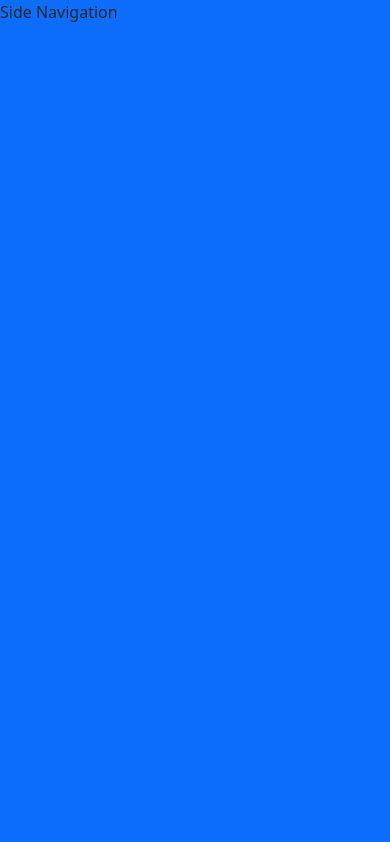
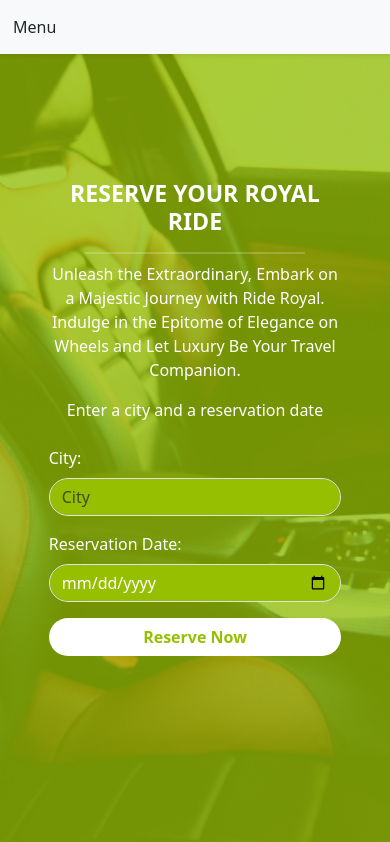
Before and after one commit to bernabasy/ride-royale-front-end, a React (Create React App) app: page / in a window 390 px wide. Shown: the top 842 px of the page. Built offline with nearby package versions, Linux system fonts and the light colour scheme.

Commit message:
Implement mobile status bar

```diff
--- a/src/components/Layout/Layout.jsx
+++ b/src/components/Layout/Layout.jsx
@@ -1,9 +1,20 @@
 import React from 'react';
 import PropTypes from 'prop-types';
 
+import style from './style.module.css';
+
 const Layout = ({ children }) => (
   <section className="row gx-0">
-    <aside className="col-md-2 bg-primary vh-100">
+    <nav className={`container-fluid navbar navbar-light bg-light shadow-sm ${style['status-bar']}`}>
+      <button
+        type="button"
+        className="btn"
+      >
+        Menu
+      </button>
+    </nav>
+
+    <aside className={`col-md-2 bg-primary vh-100 ${style['aside-wrapper']}`}>
       Side Navigation
     </aside>
     <div className="col-md-10">
--- /dev/null
+++ b/src/components/Layout/style.module.css
@@ -0,0 +1,13 @@
+@media screen and (max-width: 767px) {
+  .aside-wrapper {
+    position: absolute;
+    top: 0;
+    left: 0;
+    z-index: 1;
+    transform: translateX(-100vw)
+  }
+
+  .status-bar {
+    position: fixed;
+  }
+}
```
